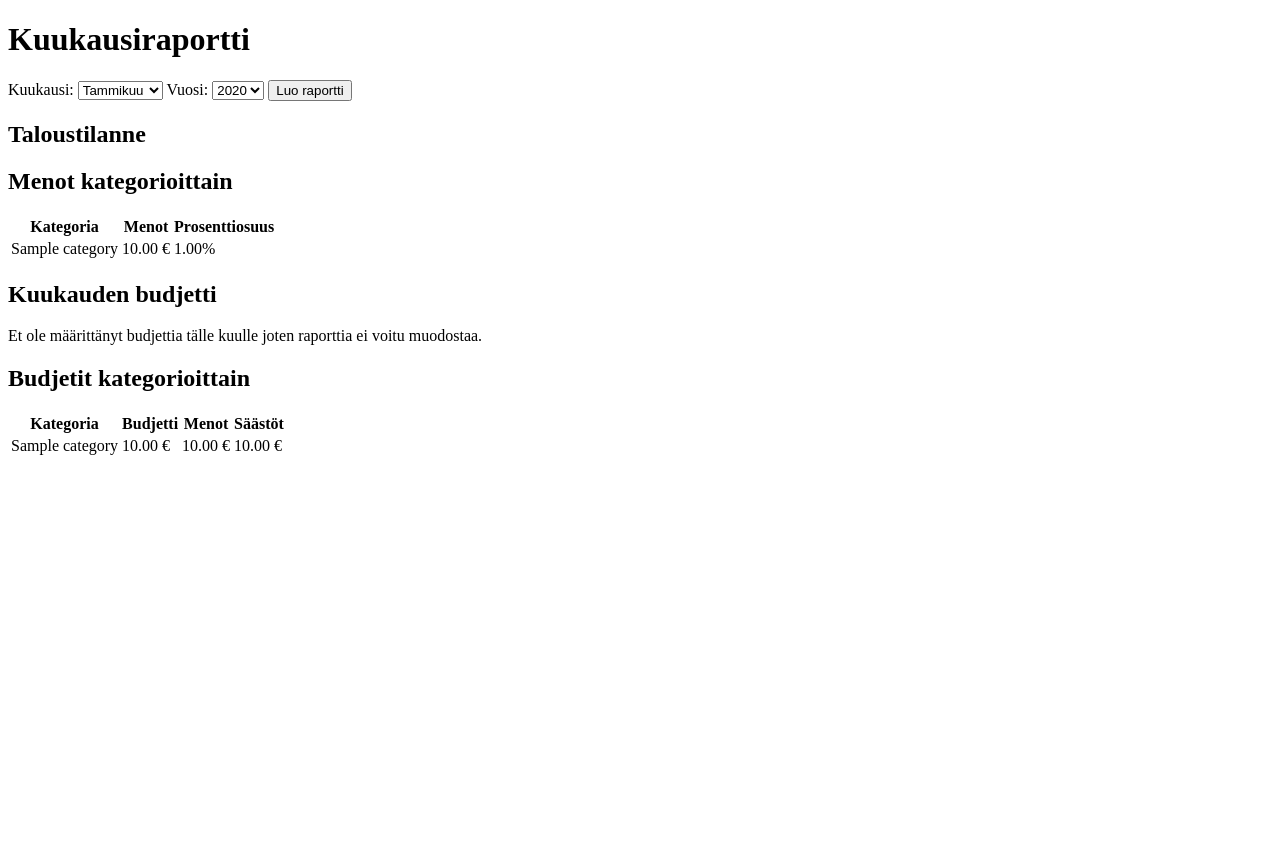
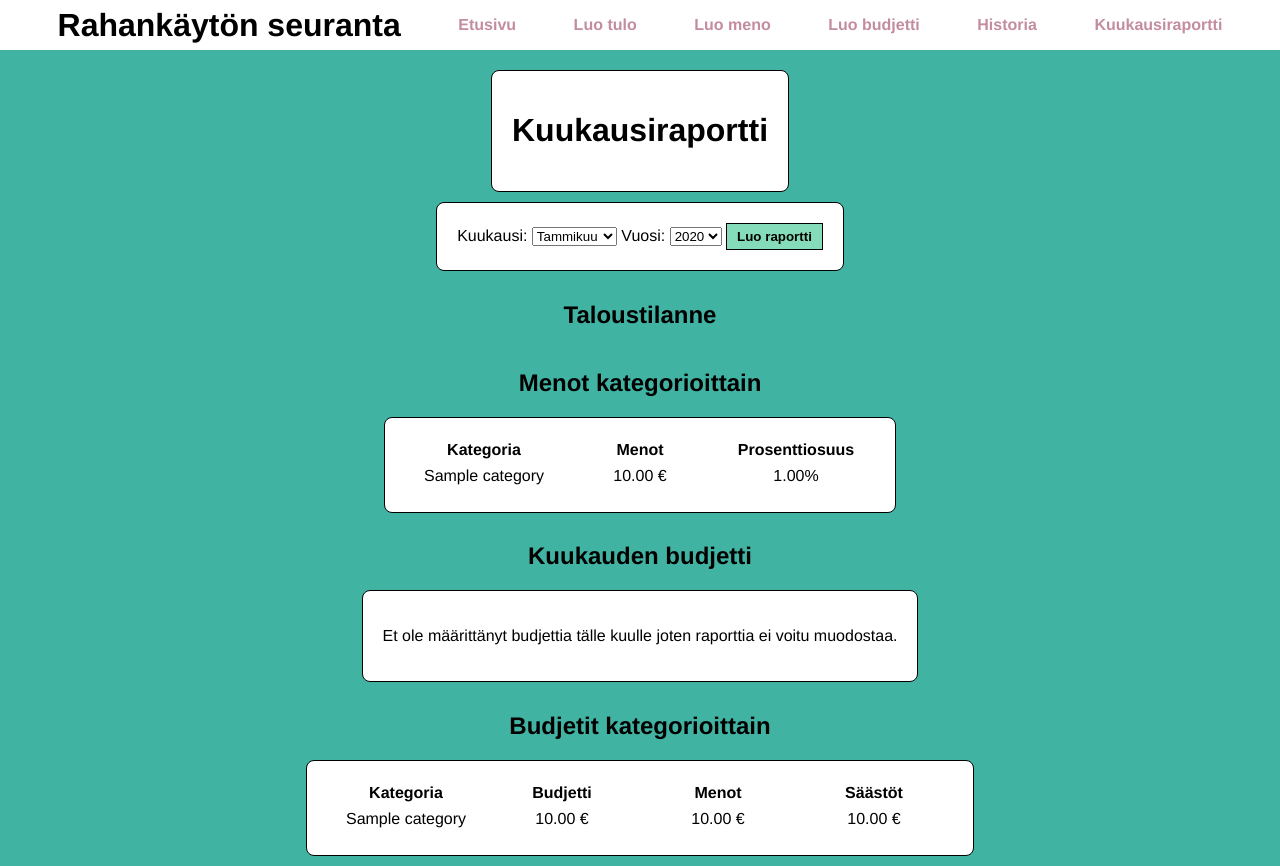
Before and after one commit to labyrine/expense-tracker, a Flask app: template templates/report.html in a window 1280 px wide. Before the commit the page ends 455 px from the top, so only its background shows below. Run offline with Flask 3, Linux system fonts and the light colour scheme; the template is opened without the code that fills it: most values are stand-ins (such as "Sample title", 1, 10 or a date in 2020).

Commit message:
Update appearance of report page

```diff
--- a/templates/layout.html
+++ b/templates/layout.html
@@ -49,6 +49,10 @@
         top: 80px;
         right: 10px;
         margin-right: 20px;
+    }
+
+      .spacer {
+        margin-bottom: 30px;
     }
 
       .column-box {
--- a/templates/report.html
+++ b/templates/report.html
@@ -1,25 +1,10 @@
-<!DOCTYPE html>
-<html>
-  <head>
-    <meta charset="UTF-8">
-    <title>Kuukausiraportti</title>
-    <script>
-      function formatDecimal(value) {
-        return value.toFixed(2);
-      }
-      document.addEventListener("DOMContentLoaded", function() {
-        var totalIncome = document.getElementById("total-income");
-        var totalExpenses = document.getElementById("total-expenses");
-        var savingsDebt = document.getElementById("savings-debt");
-
-        totalIncome.innerText = formatDecimal(parseFloat(totalIncome.innerText));
-        totalExpenses.innerText = formatDecimal(parseFloat(totalExpenses.innerText));
-        savingsDebt.innerText = formatDecimal(parseFloat(savingsDebt.innerText));
-      });
-    </script>
-  </head>
-  <body>
+{% extends "layout.html" %}
+{% block title %}Kuukausiraportti{% endblock %}
+{% block content %}
+<div class="main_box">
 <h1>Kuukausiraportti</h1>
+</div>
+<div class="main_box">
 <form method="POST" action="{{ url_for('monthly_report') }}">
     <label for="month">Kuukausi:</label>
     <select name="month" id="month">
@@ -52,11 +37,13 @@
         <option value="2030" {% if selected_year == "2030" %}selected{% endif %}>2030</option>
     </select>
 
-        <button type="submit">Luo raportti</button>
+    <button type="submit" class="custom-button">Luo raportti</button>
     <input type="hidden" name="csrf_token" value="{{ session.csrf_token }}">
 </form>
+</div>
 <h2>Taloustilanne</h2>
 {% if monthly_income is defined and monthly_expenses is defined and monthly_savings is defined %}
+<div class="main_box">
     <table>
       <tr>
         <th>Tulot</th>
@@ -64,13 +51,15 @@
         <th>Säästöt</th>
       </tr>
       <tr>
-            <td>{{ '%.2f'|format(monthly_income) }} €</td>
-            <td>{{ '%.2f'|format(monthly_expenses) }} €</td>
-            <td>{{ '%.2f'|format(monthly_savings) }} €</td>
+        <td class="column-box">{{ '%.2f'|format(monthly_income) }} €</td>
+        <td class="column-box">{{ '%.2f'|format(monthly_expenses) }} €</td>
+        <td class="column-box">{{ '%.2f'|format(monthly_savings) }} €</td>
       </tr>
     </table>
+</div>
 {% endif %}
 <h2>Menot kategorioittain</h2>
+<div class="main_box">
 {% if monthly_category_expenses %}
   <table>
     <tr>
@@ -80,16 +69,18 @@
     </tr>
     {% for category, expenses, percentage in monthly_category_expenses %}
     <tr>
-          <td>{{ category }}</td>
-          <td>{{ '%.2f'|format(expenses) }} €</td>
-          <td>{{ '%.2f'|format(percentage) }}%</td>
+      <td class="column-box">{{ category }}</td>
+      <td class="column-box">{{ '%.2f'|format(expenses) }} €</td>
+      <td class="column-box">{{ '%.2f'|format(percentage) }}%</td>
     </tr>
     {% endfor %}
   </table>
 {% else %}
   <p>Sinulla ei ole tuloja tässä kuussa joten raporttia ei voitu muodostaa.</p>
 {% endif %}
+</div>
 <h2>Kuukauden budjetti</h2>
+<div class="main_box">
 {% if monthly_budget %}
   <table>
     <tr>
@@ -98,15 +89,18 @@
       <th>Säästöt</th>
     </tr>
     <tr>
-          <td>{{ '%.2f'|format(monthly_budget) }} €</td>
-          <td>{{ '%.2f'|format(monthly_expenses) }} €</td>
-          <td>{{ '%.2f'|format(budget_savings) }} €</td>
+      <td class="column-box">{{ '%.2f'|format(monthly_budget) }} €</td>
+      <td class="column-box">{{ '%.2f'|format(monthly_expenses) }} €</td>
+      <td class="column-box">{{ '%.2f'|format(budget_savings) }} €</td>
     </tr>
   </table>
 {% else %}
   <p>Et ole määrittänyt budjettia tälle kuulle joten raporttia ei voitu muodostaa.</p>
 {% endif %}
+</div>
   <h2>Budjetit kategorioittain</h2>
+<div class="spacer">
+ <div class="main_box">
   {% if category_budget_report %}
     <table>
       <tr>
@@ -117,15 +111,30 @@
       </tr>
       {% for category, budget, expenses, savings in category_budget_report %}
       <tr>
-            <td>{{ category }}</td>
-            <td>{{ '%.2f'|format(budget) }} €</td>
-            <td>{{ '%.2f'|format(expenses) }} €</td>
-            <td>{{ '%.2f'|format(savings) }} €</td>
+        <td class="column-box">{{ category }}</td>
+        <td class="column-box">{{ '%.2f'|format(budget) }} €</td>
+        <td class="column-box">{{ '%.2f'|format(expenses) }} €</td>
+        <td class="column-box">{{ '%.2f'|format(savings) }} €</td>
       </tr>
       {% endfor %}
     </table>
   {% else %}
     <p>Et ole määrittänyt kategorialle budjettia tässä kuussa tai et ole ostanut mitään tässä kuussa, mikä kuuluisi tekemääsi budjettiin. Siksi raporttia ei voitu muodostaa.</p>
   {% endif %}
-  </body>
-</html>
+ </div>
+</div>
+  <script>
+    function formatDecimal(value) {
+      return value.toFixed(2);
+    }
+    document.addEventListener("DOMContentLoaded", function() {
+      var totalIncome = document.getElementById("total-income");
+      var totalExpenses = document.getElementById("total-expenses");
+      var savingsDebt = document.getElementById("savings-debt");
+
+      totalIncome.innerText = formatDecimal(parseFloat(totalIncome.innerText));
+      totalExpenses.innerText = formatDecimal(parseFloat(totalExpenses.innerText));
+      savingsDebt.innerText = formatDecimal(parseFloat(savingsDebt.innerText));
+    });
+  </script>
+{% endblock %}
```
Lines whose indentation alone changed are shown as unchanged.
